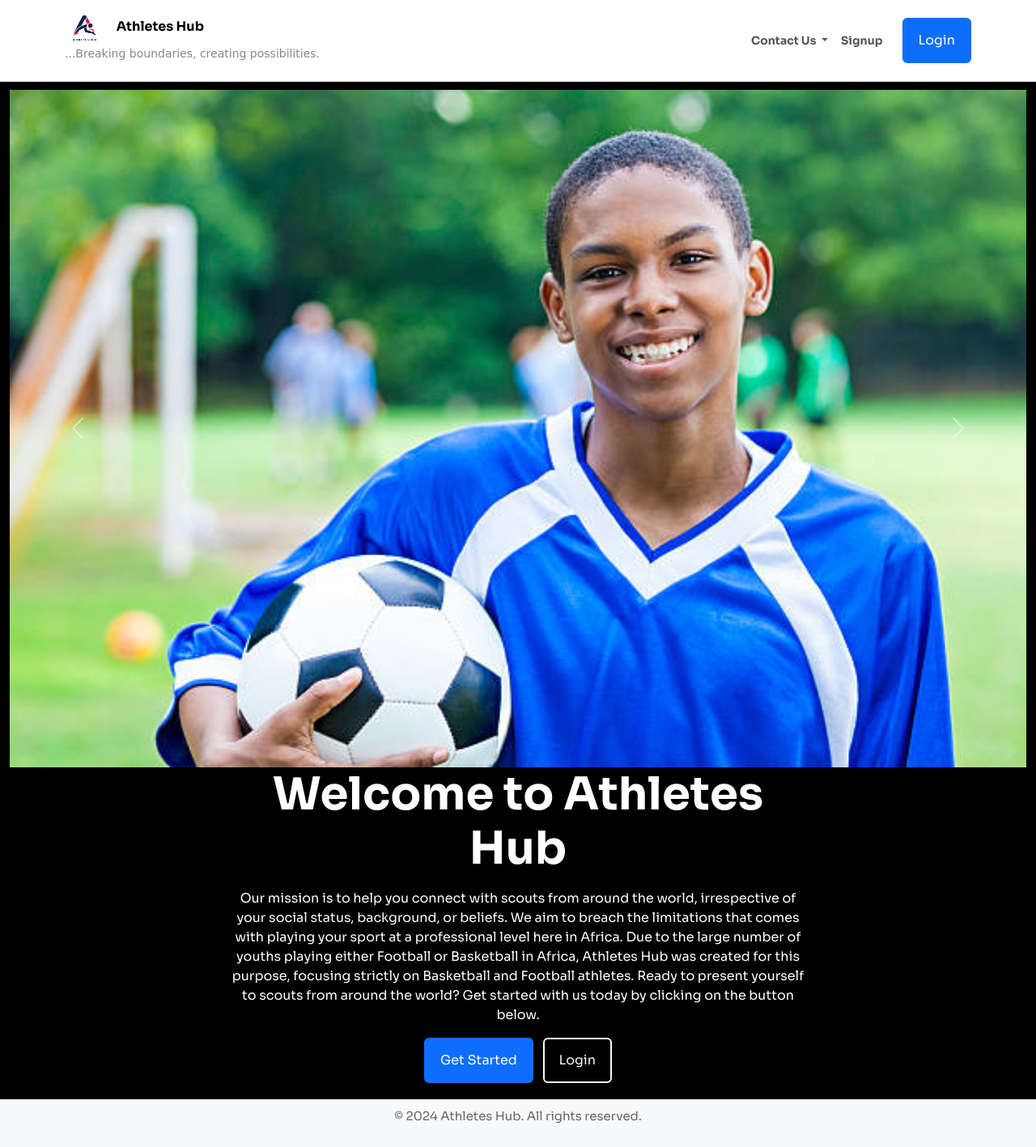
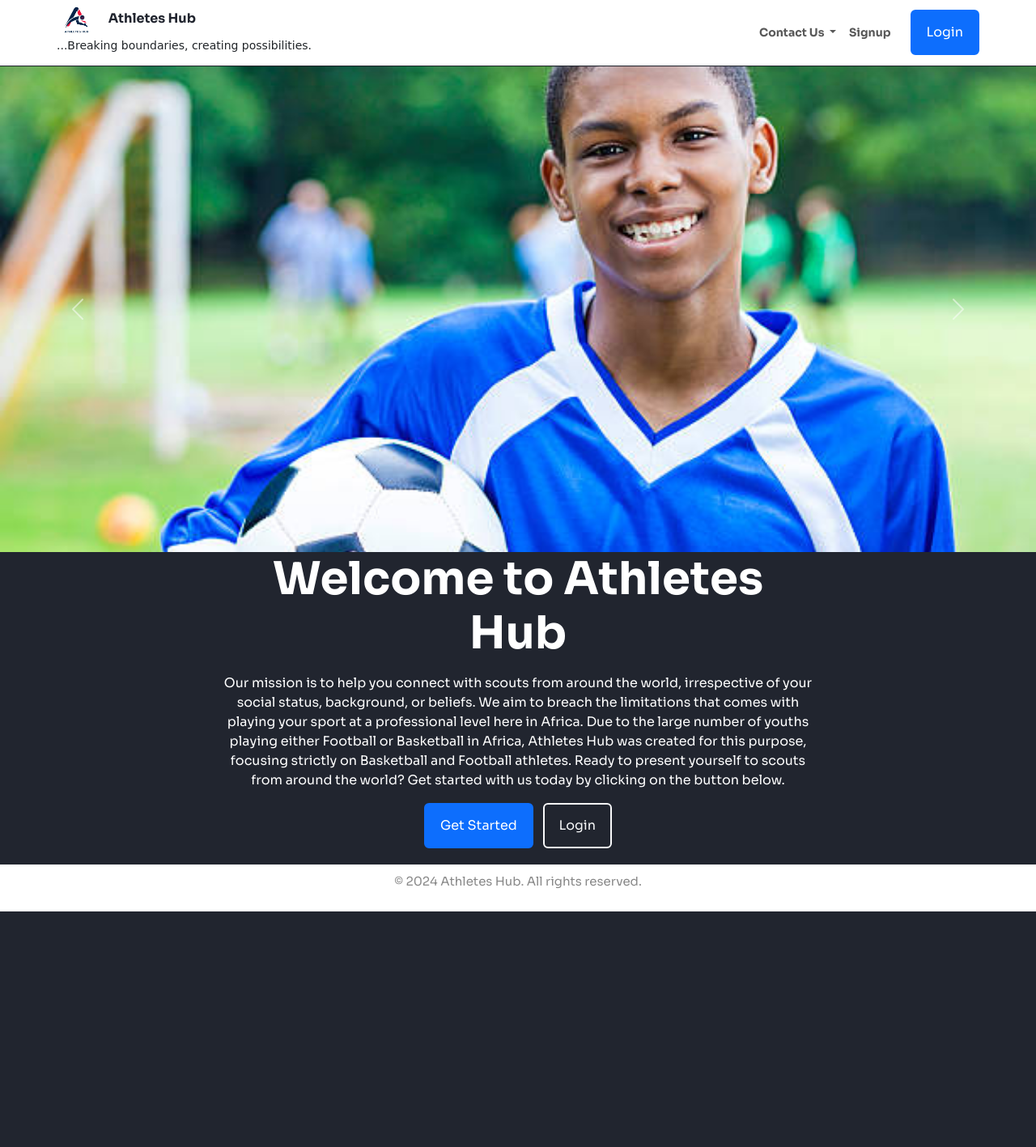
Before and after one commit to Geff115/athletes_hub, a Flask app: page / in a window 1280 px wide. Shown: the whole page at 81% size. After the commit the page ends 1126 px from the top, so only its background shows below. Run offline with Flask 3, Linux system fonts and the light colour scheme.

Commit message:
feat: additional styling

```diff
--- a/app/static/css/styles.css
+++ b/app/static/css/styles.css
@@ -1,4 +1,3 @@
-
 @import url('https://fonts.googleapis.com/css2?family=Sora:wght@400;700&display=swap');
 
 :root {
@@ -9,20 +8,14 @@
     --box-shadow: 0 8px 22px rgba(0,0,0,0.1);
 }
 
-html, body {
-	height: 100%;
-	margin: 0;
-	display: flex;
-	flex-direction: column;
-}
-
 body {
-    font-family: "Sora", sans-serif;
+    height: 100%;
+    margin: 0;
+    padding: 0;
     display: flex;
     flex-direction: column;
-    margin: 0;
+    font-family: "Sora", sans-serif;
     min-height: 100vh;
-    color: var(--body);
 }
 
 main {
@@ -36,6 +29,10 @@ h1,h2,h3,h4,h5,h6,
 .display-4 {
     color: var(--dark);
     font-weight: 700;
+}
+
+nav {
+    box-shadow: var(--box-shadow);
 }
 
 a {
@@ -69,7 +66,8 @@ a {
     justify-content: center;
     flex-direction: column;
     padding-bottom: 20px;
-    padding-top: 10px;
+    padding-top: 1px;
+    overflow: hidden;
 }
 
 .custom-container {
@@ -84,13 +82,32 @@ a {
     position: absolute;
     top: 0;
     left: 0;
-    background-color: rgba(0, 0, 0);
+    background-color: var(--dark);
     z-index: -1;
+}
+
+.inner-container, .container {
+    padding: 0;
+    margin: auto;
+}
+
+.carousel-item img {
+    object-fit: cover;
+    height: 100%;
+    width: 100%;
+}
+
+/* Remove spacing around the slideshow */
+.carousel-inner, .carousel-item, .carousel, img {
+    margin: 0;
+    padding: 0;
+    width: 100vw;
+    height: 600px;
 }
 
 .footer {
 	position: relative;
-	background-color: #f8f9fa;
+	background-color: var(--white);
 	padding: 10px;
 	text-align: center;
 	width: 100%;
@@ -100,11 +117,11 @@ a {
 
 .footer p {
 	font-size: 15px;
-	color: #666;
+	color: var(--body);
 }
 
 .hero-text span {
-	color: #000000;
+	color: var(--dark);
 }
 
 .hero-text p {
```
Also changed, not shown: app/static/css/login.css (+10 -1 lines), app/static/css/reset_password.css (+10 -1 lines), app/static/css/signup.css (+8 -2 lines).
